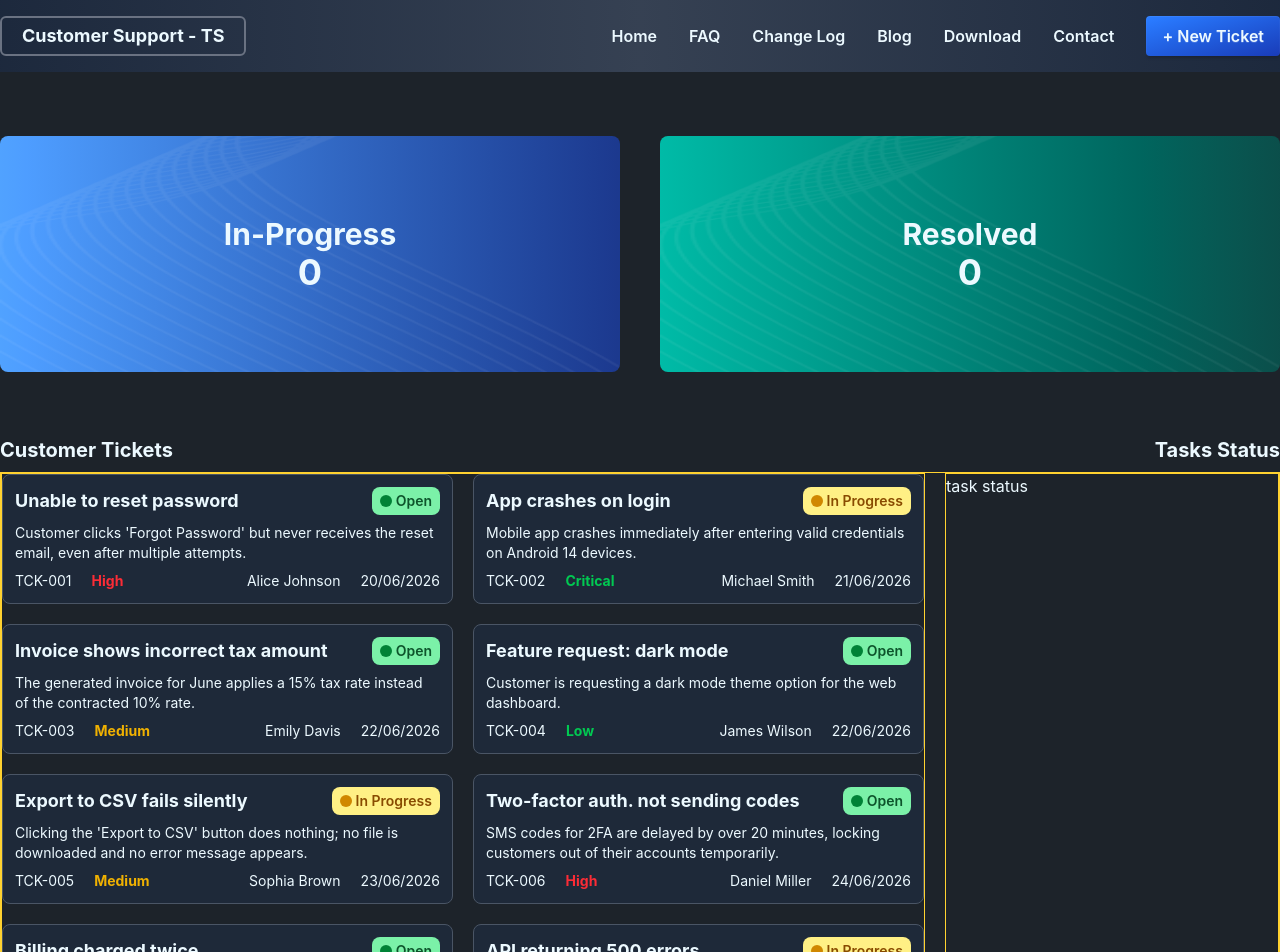
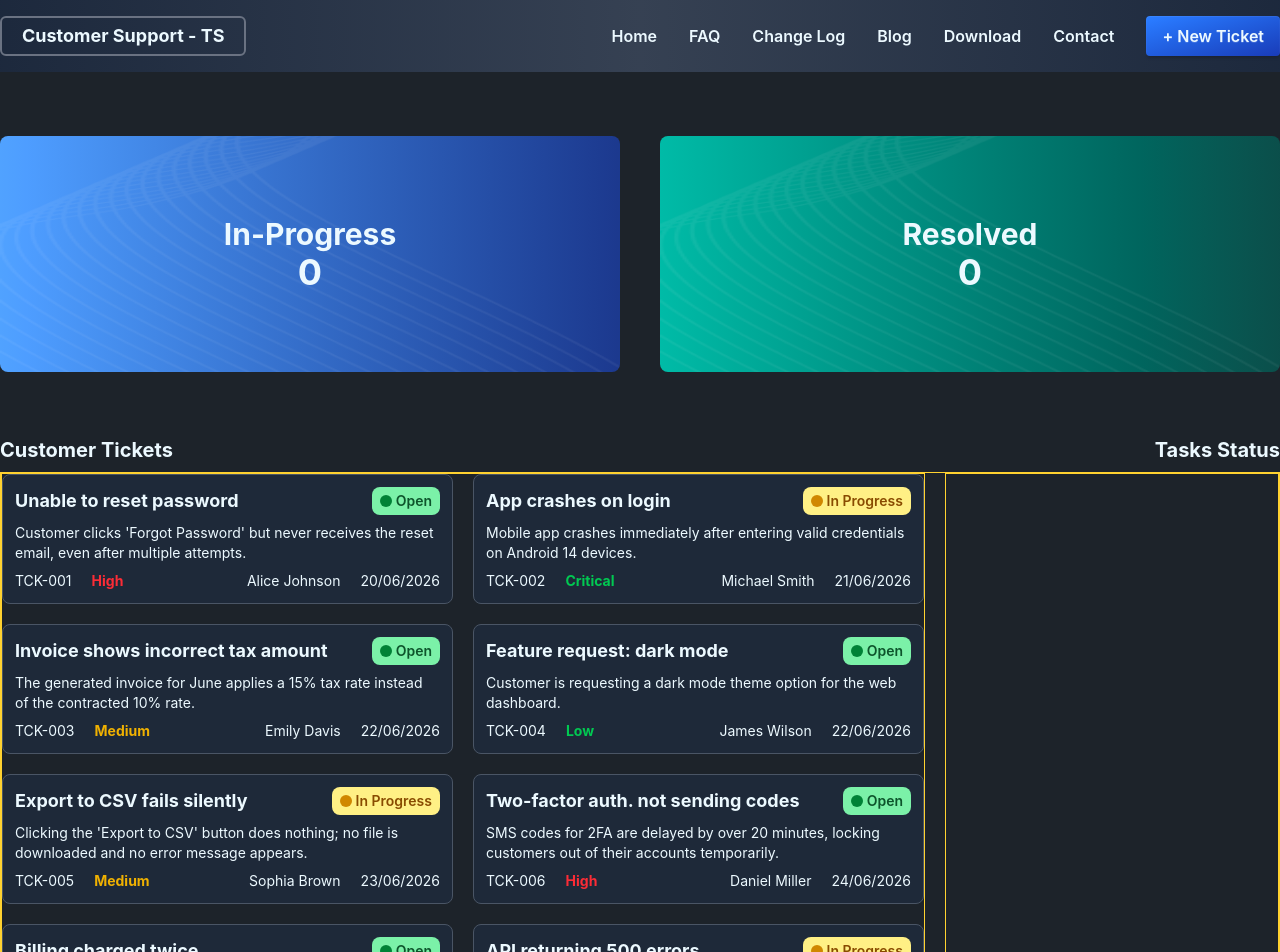
Before and after one commit to asm-saim/customer-support-zone, a React (Vite) app: page / in a window 1280 px wide. Shown: the top 952 px of the page. Built offline with nearby package versions, Linux system fonts and the light colour scheme.

Commit message:
event handler addde to the tt section and props drilled to tasks section

```diff
--- a/src/App.jsx
+++ b/src/App.jsx
@@ -1,3 +1,4 @@
+import { useState } from 'react'
 import './App.css'
 import AllTickets from './components/AllTickets/AllTickets'
 import BannerSection from './components/BannerSection/BannerSection'
@@ -8,6 +9,10 @@ const fetchData = fetch('/public/tickets.json').then(res => res.json())
 
 function App() {
 
+  // take data from card:
+  const [customerTicket, setCustomerTicket] = useState([])
+  console.log(customerTicket)
+
   return (
     <>
       <Navbar></Navbar>
@@ -16,7 +21,8 @@ function App() {
         <h1>Customer Tickets</h1>
         <h1>Tasks Status</h1>
       </div>
-      <AllTickets fetchData={fetchData}></AllTickets>
+      <AllTickets customerTicket={customerTicket}
+        setCustomerTicket={setCustomerTicket} fetchData={fetchData}></AllTickets>
 
 
     </>
--- a/src/components/AllTickets/AllTickets.jsx
+++ b/src/components/AllTickets/AllTickets.jsx
@@ -1,17 +1,25 @@
 import { use } from "react";
 import Ticket from "../Ticket/Ticket";
+import TasksSection from "../tasksSection/TasksSection";
 
-const AllTickets = ({ fetchData }) => {
+const AllTickets = ({ fetchData, customerTicket, setCustomerTicket }) => {
     const promiseHandled = use(fetchData);
+
+
 
     return (
         <div className="max-w-7xl mx-auto border border-amber-300 grid grid-cols-11 gap-5 ">
             <div className=" col-span-8 border grid grid-cols-2 gap-5  border-amber-300">
                 {
-                    promiseHandled.map(tickets => <Ticket tickets={tickets}></Ticket>)
+                    promiseHandled.map(tickets => <Ticket
+                        customerTicket={customerTicket}
+                        setCustomerTicket={setCustomerTicket}
+                        tickets={tickets}></Ticket>)
                 }
             </div>
-            <div className=" col-span-3 border border-amber-300">task status</div>
+            <div className=" col-span-3 border border-amber-300">
+                <TasksSection customerTicket={customerTicket}></TasksSection>
+            </div>
 
         </div>
     );
--- /dev/null
+++ b/src/components/CustomerStat/CustomerStat.jsx
@@ -0,0 +1,10 @@
+const CustomerStat = ({customerStat}) => {
+    return (
+        <div className="border border-amber-300 p-2 rounded-xl mb-3 space-y-2">
+            <h2 className="font-bold text-lg">{customerStat.title}</h2>
+            <button className="btn bg-green-700 text-base w-full">Complete</button>
+        </div>
+    );
+};
+
+export default CustomerStat;
--- /dev/null
+++ b/src/components/TasksSection/TasksSection.jsx
@@ -0,0 +1,16 @@
+import CustomerStat from "../CustomerStat/CustomerStat";
+
+const TasksSection = ({customerTicket}) => {
+
+    return (
+        <div>
+            {
+                customerTicket.map(customerStat=>
+                <CustomerStat customerStat={customerStat}></CustomerStat>)
+            }
+
+        </div>
+    );
+};
+
+export default TasksSection;
--- a/src/components/Ticket/Ticket.jsx
+++ b/src/components/Ticket/Ticket.jsx
@@ -1,6 +1,13 @@
-const Ticket = ({ tickets }) => {
+const Ticket = ({ tickets, customerTicket, setCustomerTicket }) => {
+
+    //placing an event listener:
+    const handleCustomerCard=()=>{
+        setCustomerTicket([...customerTicket,tickets])
+
+    }
+
     return (
-        <div className="rounded-lg p-3 bg-gray-800 border border-gray-600 ">
+        <div onClick={()=>handleCustomerCard(tickets)} className="rounded-lg p-3 bg-gray-800 border border-gray-600 ">
             <div className="flex justify-between items-center">
                 <div>
                     <h1 className="text-lg font-bold">{tickets.title}</h1>
```
